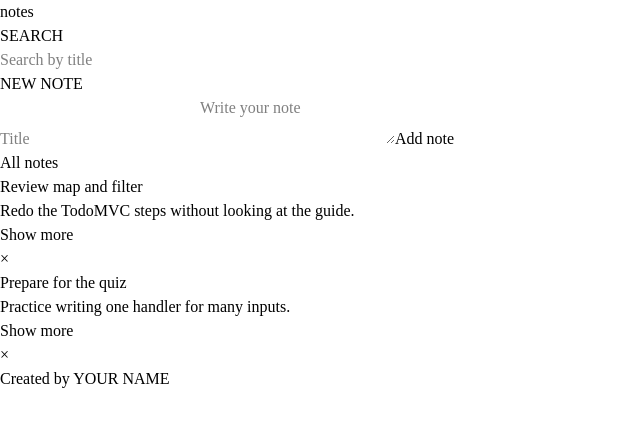
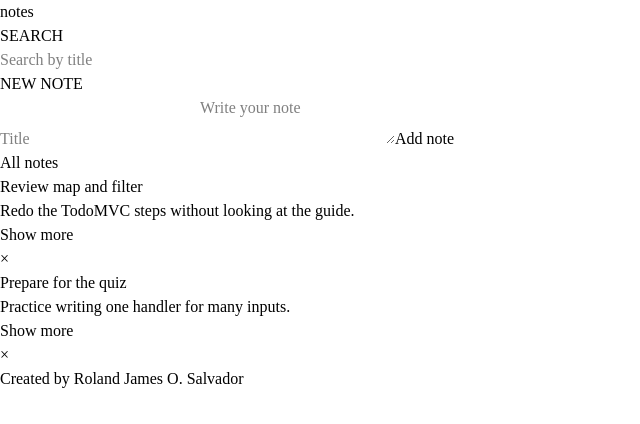
Before and after one commit to rolandjamessalvador/csit340g8-notes, a React (Vite) app: page / in a window 1280 px wide. Shown: the top 424 px of the page, without its empty margins (0-640 px from the left). Built offline with nearby package versions, Linux system fonts and the light colour scheme.

Commit message:
chore: replace YOUR NAME with Roland James O. Salvador

```diff
--- a/src/App.jsx
+++ b/src/App.jsx
@@ -5,7 +5,7 @@ function App() {
   return (
     <div className="bg-[#f5f5f5] font-light text-[#111]">
       <Notes />
-      <Info name="YOUR NAME" />
+      <Info name="Roland James O. Salvador" />
     </div>
   )
 }
```
